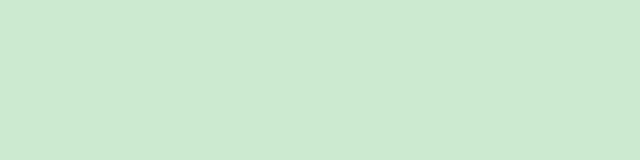
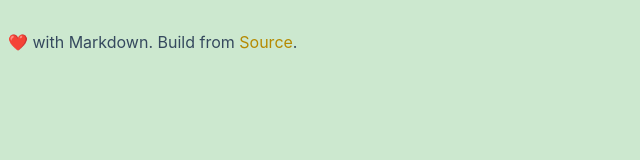
Before and after one commit to evillt/resume, a website: page template.html in a window 1280 px wide. Shown: the whole page, without its empty margins (0-640 px from the left). Drawn offline with Linux system fonts and the light colour scheme.

Commit message:
add footer

```diff
--- a/template.html
+++ b/template.html
@@ -4,7 +4,7 @@
   <meta charset="UTF-8">
   <meta name="viewport" content="width=device-width, initial-scale=1.0">
   <meta http-equiv="X-UA-Compatible" content="ie=edge">
-  <title>📝</title>
+  <title>📃</title>
   <style>
     body {
       font-family: -apple-system, BlinkMacSystemFont, "Segoe UI", Roboto, Oxygen, Ubuntu, Cantarell, "Fira Sans", "Droid Sans", "Helvetica Neue", sans-serif;
@@ -19,5 +19,9 @@
 </head>
 <body>
   <!-- render-markdown-outlet -->
+  <footer style="margin-top: 2em;">
+    ❤️ with Markdown.
+    Build from <a href="https://github.com/evillt/resume">Source</a>.
+  </footer>
 </body>
 </html>
```
